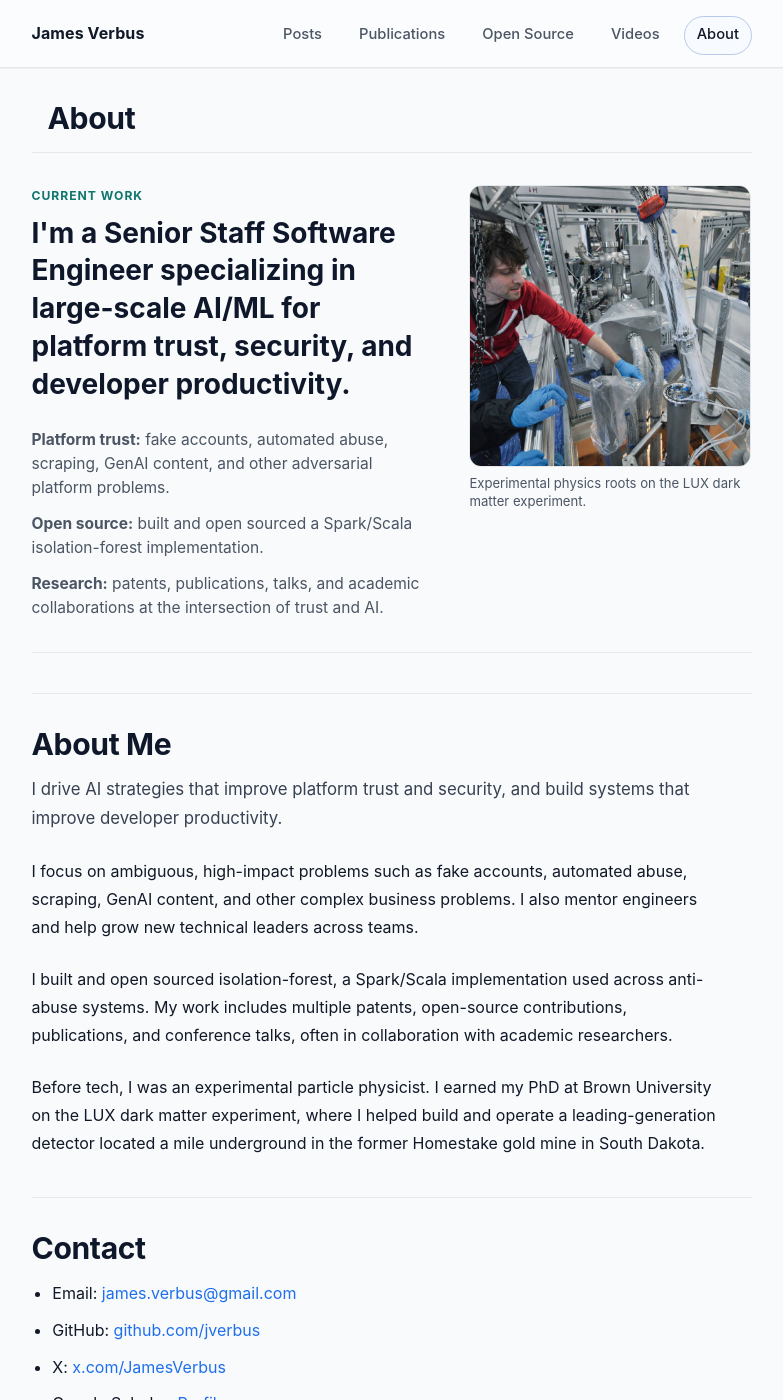
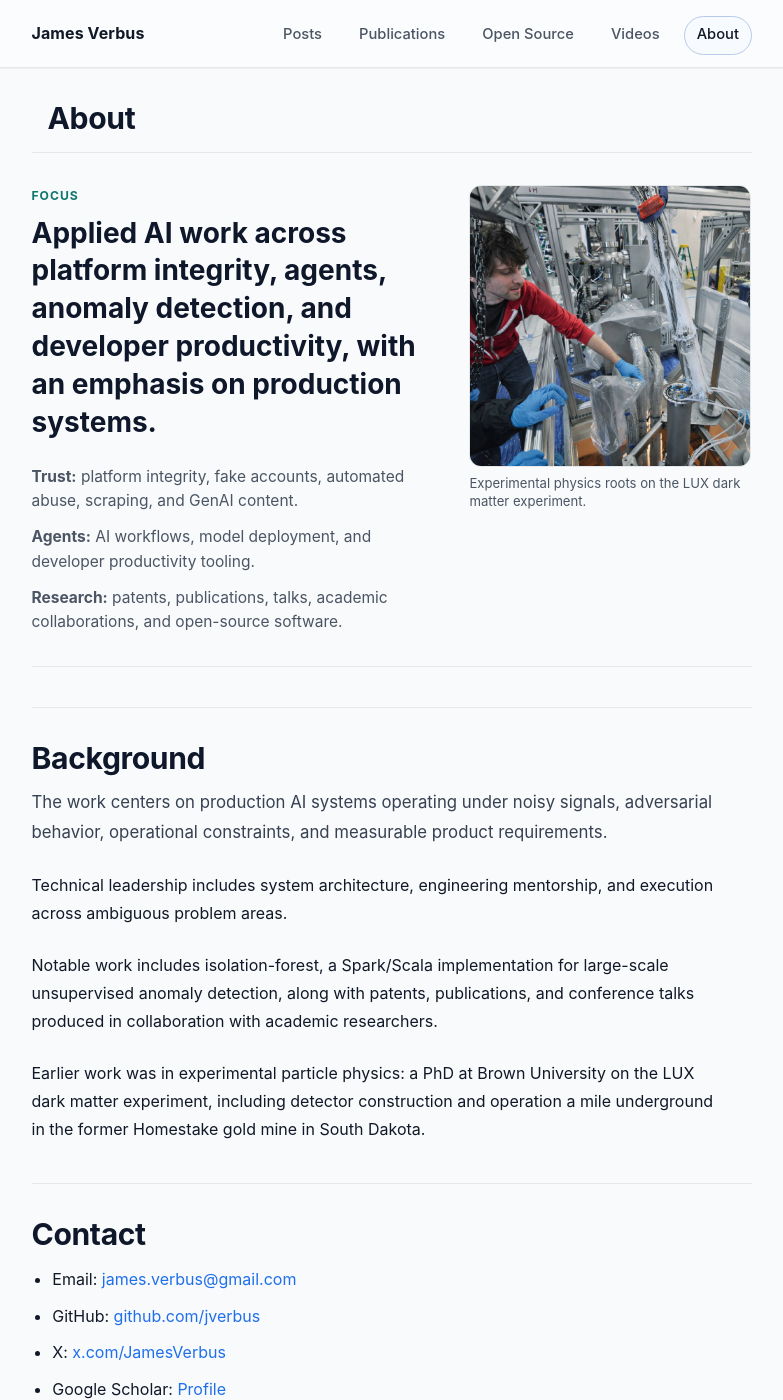
Before and after one commit to jverbus/jverbus.github.io, a Jekyll site: the page built from about.md, in a window 1280 px wide and 1400 px high. Shown: the whole window, without its empty margins (241-1024 px from the left). Built offline with Jekyll 4.4.1, drawn with Linux system fonts in a browser that asks for light colours.

Commit message:
Refine homepage and about copy

```diff
--- a/_includes/site/head.html
+++ b/_includes/site/head.html
@@ -13,7 +13,7 @@
     {% if page.layout == 'post' and page.excerpt %}
       {% assign page_description = page.excerpt | strip_html | normalize_whitespace | truncate: 160 %}
     {% else %}
-      {% assign page_description = site.tagline | default: "Personal website of James Verbus - Senior Staff Software Engineer working on AI for trust." %}
+      {% assign page_description = site.tagline | default: "Personal website of James Verbus, writing on AI, Agents, Trust, anomaly detection, and applied AI systems." %}
     {% endif %}
   {% endif %}
   <meta name="description" content="{{ page_description | escape }}">
--- a/about.md
+++ b/about.md
@@ -1,7 +1,7 @@
 ---
 layout: page
 title: About
-description: "James Verbus - Senior Staff Software Engineer applying AI/ML at scale to platform trust, security, and developer productivity. Patents, open source, publications, and conference talks across trust and AI."
+description: "James Verbus writes about AI, Agents, Trust, anomaly detection, platform integrity, and applied AI systems. His work includes patents, open-source software, publications, and conference talks."
 og_image: "/assets/images/social/2016-08-18-calibrating-the-lux-dark-matter-experiment-1200x630.jpg"
 og_image_alt: "James Verbus with the LUX dark matter experiment"
 og_image_width: 1200
@@ -11,12 +11,12 @@ last_modified_at: 2026-04-28
 
 <section class="about-hero">
   <div class="about-intro">
-    <p class="eyebrow">Current work</p>
-    <p class="about-lede">I'm a Senior Staff Software Engineer specializing in large-scale AI/ML for platform trust, security, and developer productivity.</p>
+    <p class="eyebrow">Focus</p>
+    <p class="about-lede">Applied AI work across platform integrity, agents, anomaly detection, and developer productivity, with an emphasis on production systems.</p>
     <div class="about-highlights" role="list">
-      <p role="listitem"><strong>Platform trust:</strong> fake accounts, automated abuse, scraping, GenAI content, and other adversarial platform problems.</p>
-      <p role="listitem"><strong>Open source:</strong> built and open sourced a Spark/Scala isolation-forest implementation.</p>
-      <p role="listitem"><strong>Research:</strong> patents, publications, talks, and academic collaborations at the intersection of trust and AI.</p>
+      <p role="listitem"><strong>Trust:</strong> platform integrity, fake accounts, automated abuse, scraping, and GenAI content.</p>
+      <p role="listitem"><strong>Agents:</strong> AI workflows, model deployment, and developer productivity tooling.</p>
+      <p role="listitem"><strong>Research:</strong> patents, publications, talks, academic collaborations, and open-source software.</p>
     </div>
   </div>
   <figure class="about-photo">
@@ -25,15 +25,15 @@ last_modified_at: 2026-04-28
   </figure>
 </section>
 
-## About Me
+## Background
 
-I drive AI strategies that improve platform trust and security, and build systems that improve developer productivity.
+The work centers on production AI systems operating under noisy signals, adversarial behavior, operational constraints, and measurable product requirements.
 
-I focus on ambiguous, high-impact problems such as fake accounts, automated abuse, scraping, GenAI content, and other complex business problems. I also mentor engineers and help grow new technical leaders across teams.
+Technical leadership includes system architecture, engineering mentorship, and execution across ambiguous problem areas.
 
-I built and open sourced isolation-forest, a Spark/Scala implementation used across anti-abuse systems. My work includes multiple patents, open-source contributions, publications, and conference talks, often in collaboration with academic researchers.
+Notable work includes isolation-forest, a Spark/Scala implementation for large-scale unsupervised anomaly detection, along with patents, publications, and conference talks produced in collaboration with academic researchers.
 
-Before tech, I was an experimental particle physicist. I earned my PhD at Brown University on the LUX dark matter experiment, where I helped build and operate a leading-generation detector located a mile underground in the former Homestake gold mine in South Dakota.
+Earlier work was in experimental particle physics: a PhD at Brown University on the LUX dark matter experiment, including detector construction and operation a mile underground in the former Homestake gold mine in South Dakota.
 
 ## Contact
 
```
Also changed, not shown: index.md (+3 -3 lines).
